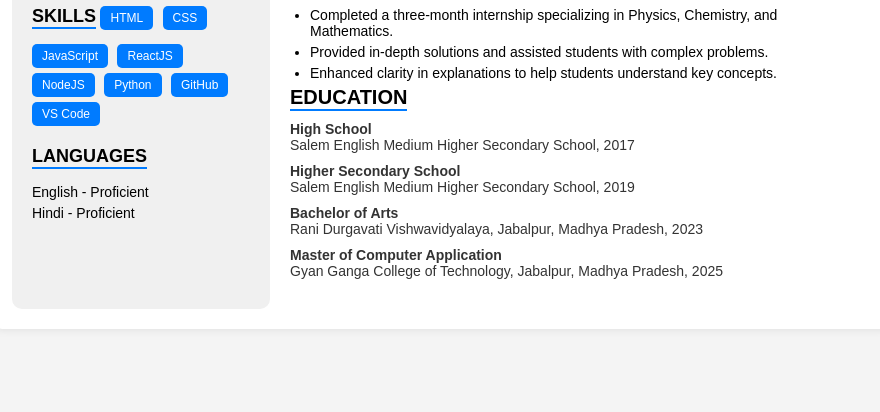
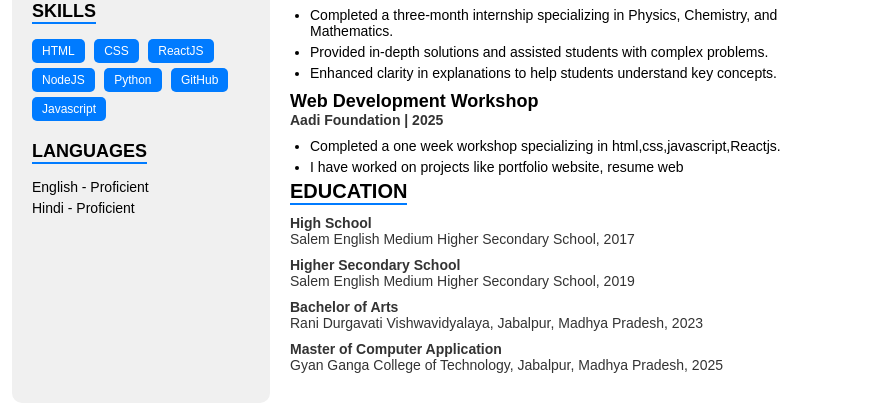
Before and after one commit to anushri-choubey04/My-Resume, a plain HTML site: page index.html in a window 1280 px wide. Shown: the part 326-738 px from the top of the page, without its empty margins (198-1078 px from the left). Drawn offline with Linux system fonts and the light colour scheme.

Commit message:
Update index.html

```diff
--- a/index.html
+++ b/index.html
@@ -28,15 +28,14 @@
                 </section>
 
                 <section class="skills">
-                    <h2>SKILLS</h2>
+                    <h2>SKILLS</h2><br>
                     <span>HTML</span>
                     <span>CSS</span>
-                    <span>JavaScript</span>
                     <span>ReactJS</span>
                     <span>NodeJS</span>
                     <span>Python</span>
                     <span>GitHub</span>
-                    <span>VS Code</span>
+                    <span>Javascript</span>
                 </section>
 
                 <section class="languages">
@@ -64,6 +63,12 @@
                         <li>Provided in-depth solutions and assisted students with complex problems.</li>
                         <li>Enhanced clarity in explanations to help students understand key concepts.</li>
                     </ul>
+                    <h3>Web Development Workshop</h3>
+                    <p><strong>Aadi Foundation | 2025 </strong></p>
+                    <ul>
+                        <li>Completed a one week workshop specializing in html,css,javascript,Reactjs.</li>
+                        <li>I have worked on projects like portfolio website, resume web</li>
+                    </ul>
                 </section>
 
                 <section class="education">
```
